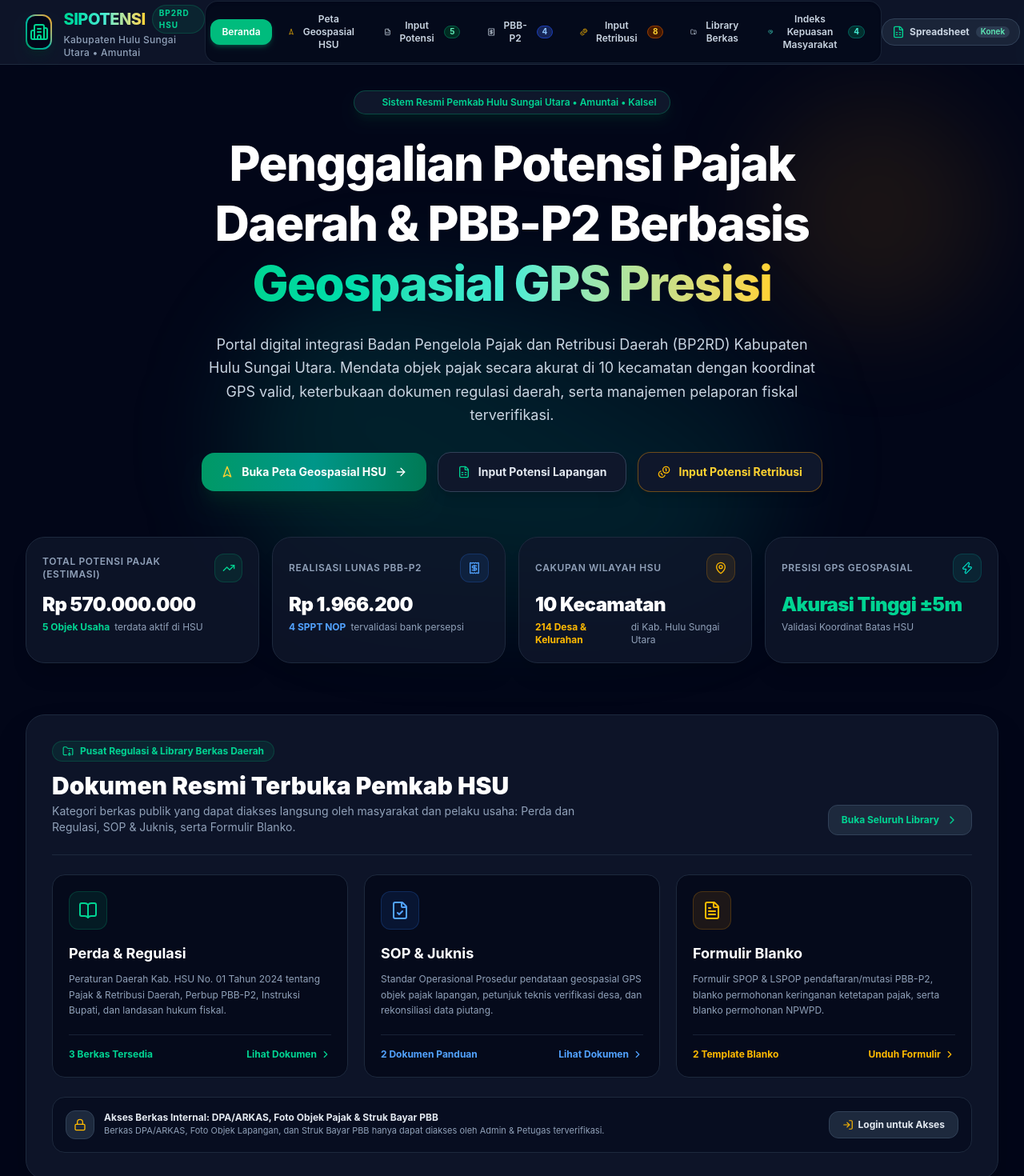
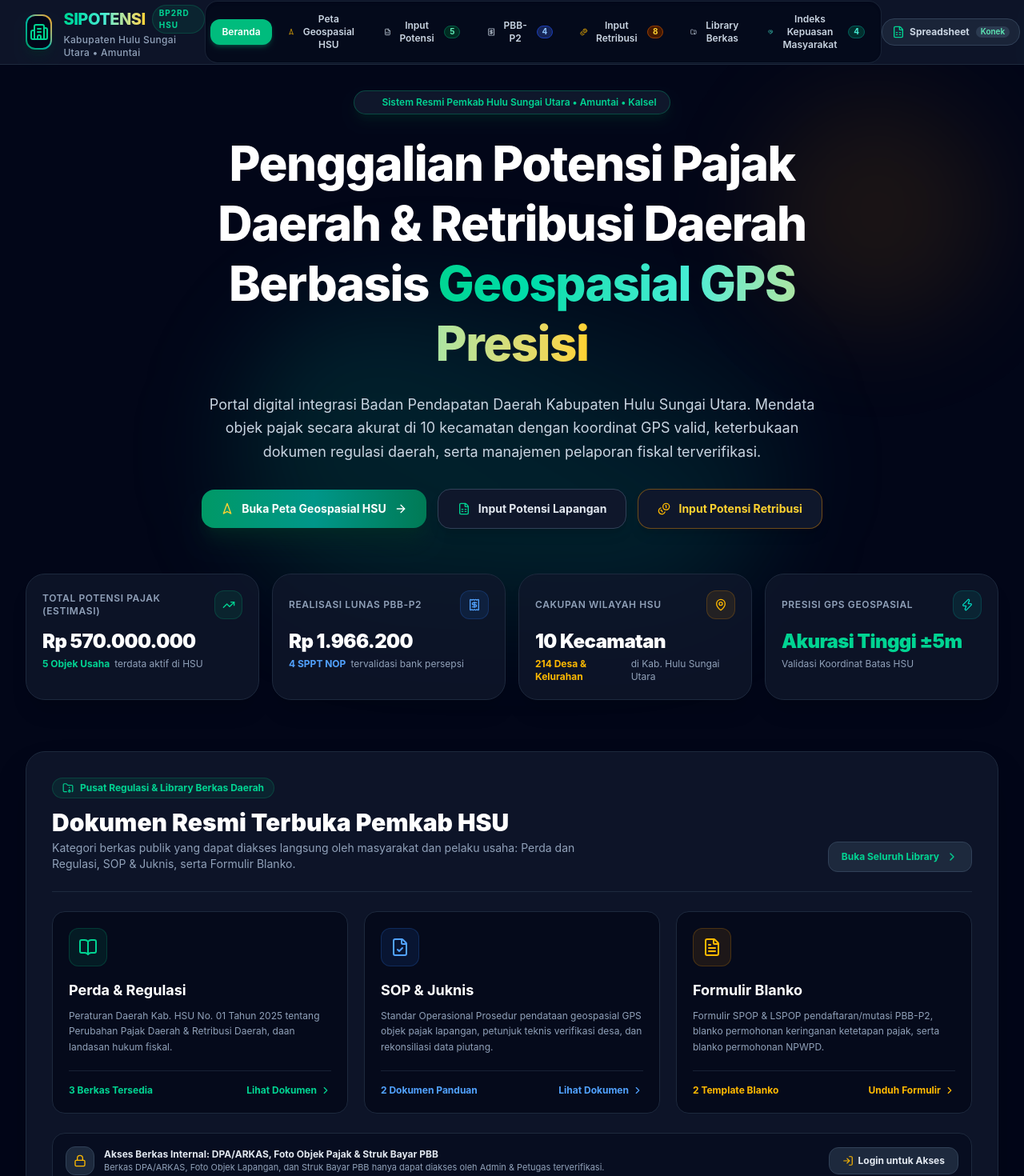
Before and after one commit to rijabp2rd-ctrl/potensi, a React (Vite) app: page / in a window 1280 px wide. Shown: the top 1470 px of the page at 80% size. Built offline with nearby package versions, Linux system fonts and the light colour scheme; no server answers; the database is empty.

Commit message:
feat(survey): update IKM questions and portal branding
- Refactor IKM evaluation statements to focus on school-based monitoring and tax potential.
- Update portal name to Badan Pendapatan Daerah.
- Scope tax potential to include Retribusi Daerah and update regulatory reference to 2025.

```diff
--- a/src/components/IndeksKepuasanMasyarakat.tsx
+++ b/src/components/IndeksKepuasanMasyarakat.tsx
@@ -39,32 +39,32 @@ export const PERNYATAAN_IKM_CONFIG = [
   {
     id: 1,
     key: 'pernyataan1' as const,
-    title: 'Pernyataan 1: Kemudahan Prosedur & Persyaratan Pelayanan',
-    deskripsi: 'Bagaimana kemudahan persyaratan administrasi dan kejelasan alur prosedur pelayanan pendaftaran/pendataan di BP2RD HSU?',
+    title: 'Pernyataan 1: Monitoring dan Manfaat bagi pihak sekolah.',
+    deskripsi: 'Bagaimana Kegiatan monitoring bagi pihak sekolah dalam meningkatkan pemahaman mengenai administrasi perpajakan daerah?',
   },
   {
     id: 2,
     key: 'pernyataan2' as const,
-    title: 'Pernyataan 2: Kecepatan & Ketepatan Respon Petugas',
-    deskripsi: 'Bagaimana ketepatan waktu serta kecepatan respon aparatur petugas pendataan lapangan dan loket dalam melayani kebutuhan Anda?',
+    title: 'Pernyataan 2: Penjelasan dan Informasi mengenai tujuan kegiatan tersebut',
+    deskripsi: 'Petugas memberikan penjelasan dan informasi yang jelas mengenai tujuan kegiatan monitoring serta penggalian potensi pajak daerah?',
   },
   {
     id: 3,
     key: 'pernyataan3' as const,
-    title: 'Pernyataan 3: Kesopanan, Keramahan & Kejelasan Informasi',
-    deskripsi: 'Bagaimana sikap keramahan, kesopanan, etika pelayanan, dan kejelasan penjelasan yang disampaikan oleh aparatur BP2RD HSU?',
+    title: 'Pernyataan 3: Monitoring dan Penggalian potensi di lingkungan sekolah berjalan dengan tertib.',
+    deskripsi: 'Bagaimana Pelaksanaan monitoring dan pendataan potensi pajak di lingkungan sekolah berjalan dengan tertib, lancar, dan sesuai dengan prosedur yang berlaku ?',
   },
   {
     id: 4,
     key: 'pernyataan4' as const,
-    title: 'Pernyataan 4: Kualitas Sarana, Transparansi & Aplikasi SIPOTENSI',
-    deskripsi: 'Bagaimana transparansi tarif, keakuratan sistem SIPOTENSI, serta kenyamanan sarana dan fasilitas pelayanan yang disediakan?',
+    title: 'Pernyataan 4: Kualitas Komunikasi, Koordinasi dan Verifikasi Data',
+    deskripsi: 'Bagaimana Petugas melakukan komunikasi dan koordinasi yang baik dengan pihak sekolah dalam pengumpulan, verifikasi, dan pemutakhiran pajak daerah?',
   },
   {
     id: 5,
     key: 'pernyataan5' as const,
     title: 'Pernyataan 5: Penanganan Keluhan & Kepuasan Hasil Layanan',
-    deskripsi: 'Bagaimana respon penyelesaian konsultasi/keluhan dan kepuasan Anda secara menyeluruh terhadap hasil akhir pelayanan BP2RD HSU?',
+    deskripsi: 'Bagaimana respon penyelesaian konsultasi/keluhan dan kepuasan Anda secara menyeluruh terhadap hasil akhir pelayanan BAPENDA HSU?',
   },
 ];
 
--- a/src/components/LandingHero.tsx
+++ b/src/components/LandingHero.tsx
@@ -79,7 +79,7 @@ export const LandingHero: React.FC<LandingHeroProps> = ({
             transition={{ duration: 0.6, delay: 0.1 }}
             className="text-4xl sm:text-5xl lg:text-6xl font-extrabold tracking-tight text-white leading-tight"
           >
-            Penggalian Potensi Pajak Daerah &amp; PBB-P2 Berbasis{' '}
+            Penggalian Potensi Pajak Daerah &amp; Retribusi Daerah Berbasis{' '}
             <span className="bg-gradient-to-r from-emerald-400 via-teal-300 to-amber-300 bg-clip-text text-transparent">
               Geospasial GPS Presisi
             </span>
@@ -91,7 +91,7 @@ export const LandingHero: React.FC<LandingHeroProps> = ({
             transition={{ duration: 0.6, delay: 0.2 }}
             className="mt-6 text-base sm:text-lg text-slate-300 max-w-3xl leading-relaxed"
           >
-            Portal digital integrasi Badan Pengelola Pajak dan Retribusi Daerah (BP2RD) Kabupaten Hulu Sungai Utara.
+            Portal digital integrasi Badan Pendapatan Daerah Kabupaten Hulu Sungai Utara.
             Mendata objek pajak secara akurat di 10 kecamatan dengan koordinat GPS valid, keterbukaan dokumen regulasi daerah, serta manajemen pelaporan fiskal terverifikasi.
           </motion.p>
 
@@ -278,7 +278,7 @@ export const LandingHero: React.FC<LandingHeroProps> = ({
                   Perda &amp; Regulasi
                 </h3>
                 <p className="text-xs text-slate-400 mt-2 leading-relaxed">
-                  Peraturan Daerah Kab. HSU No. 01 Tahun 2024 tentang Pajak &amp; Retribusi Daerah, Perbup PBB-P2, Instruksi Bupati, dan landasan hukum fiskal.
+                  Peraturan Daerah Kab. HSU No. 01 Tahun 2025 tentang Perubahan Pajak Daerah &amp; Retribusi Daerah, daan landasan hukum fiskal.
                 </p>
               </div>
               <div className="mt-5 pt-4 border-t border-slate-800/80 flex items-center justify-between text-xs font-bold text-emerald-400">
```
